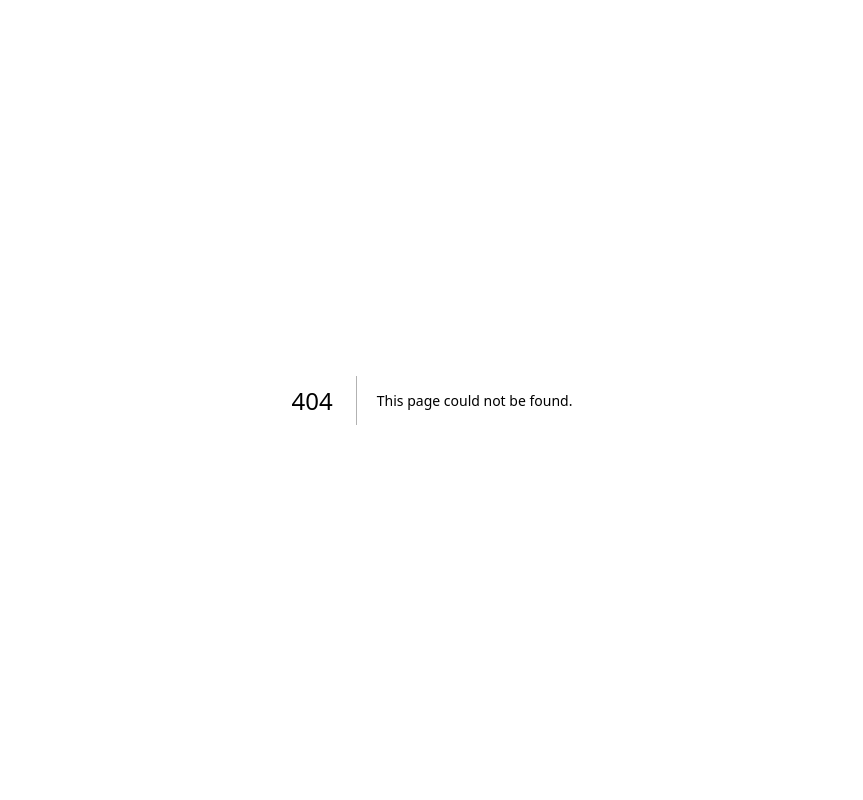
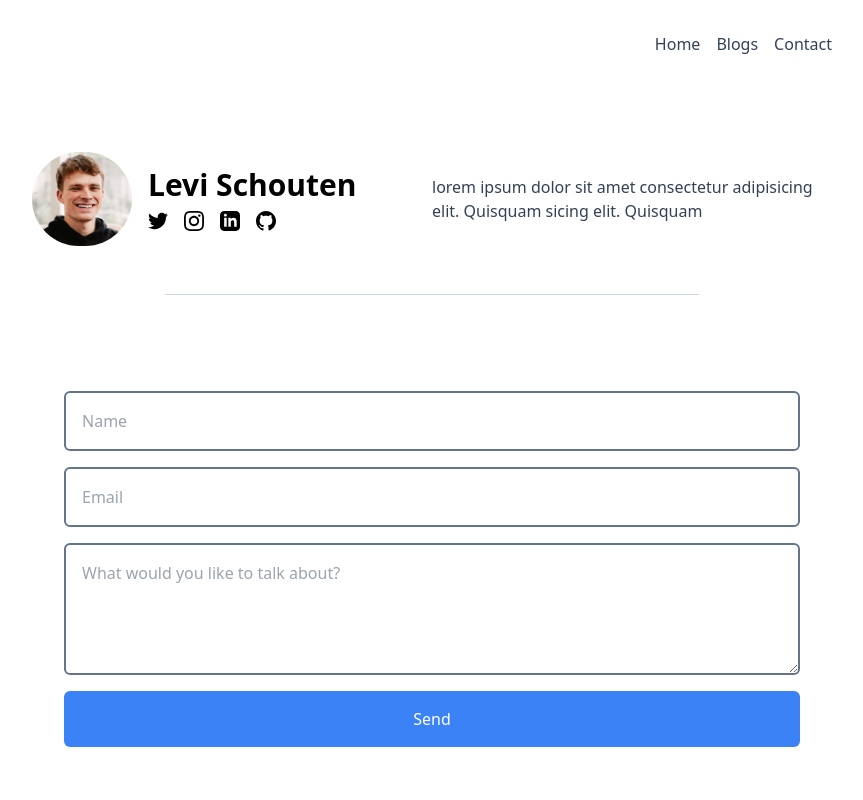
Before and after one commit to levischouten/levischouten-net, a Next.js app: page /contact in a window 1280 px wide. Before the commit this address had no page. Shown: the top 800 px of the page, without its empty margins (208-1071 px from the left). Built offline with nearby package versions, Linux system fonts and the light colour scheme.

Commit message:
Added non functional contact form

```diff
--- a/src/components/footer.tsx
+++ b/src/components/footer.tsx
@@ -1,24 +1,32 @@
 import Link from "next/link";
 import { motion } from "framer-motion";
 
-export default function Footer() {
+type Props = {
+  showContact: boolean;
+};
+
+export default function Footer(props: Props) {
+  const { showContact } = props;
+
   return (
     <footer className="grid grid-cols-1 gap-4">
       <motion.div
         whileInView={{ opacity: 1 }}
         initial={{ opacity: 0 }}
-        transition={{ duration: 1 }}
+        transition={{ duration: 0.5 }}
         className="grid grid-cols-1 gap-16"
       >
+        {showContact && (
           <div className="grid grid-cols-1 mx-auto max-w-sm gap-4">
             <p className="text-center text-lg font-medium">
-            Mollit incididunt ex proident amet velit fugiat magna occaecat et id
-            aliquip.
+              Mollit incididunt ex proident amet velit fugiat magna occaecat et
+              id aliquip.
             </p>
             <button className="px-4 py-2 rounded-sm mx-auto text-white bg-blue-500">
               Contact me
             </button>
           </div>
+        )}
         <div className="grid grid-rows-2 grid-flow-col gap-x-8 m-auto">
           <Link href="resources">Resources</Link>
           <Link href="tools">Tools</Link>
--- /dev/null
+++ b/src/pages/contact/index.tsx
@@ -0,0 +1,47 @@
+import Layout from "@/components/layout";
+import { motion } from "framer-motion";
+
+export default function Contact() {
+  return (
+    <Layout title="Contact" showBanner>
+      <motion.form
+        animate={{ opacity: 1 }}
+        initial={{ opacity: 0 }}
+        transition={{ duration: 0.5 }}
+        className="grid grid-cols-1 gap-4 p-8"
+      >
+        <input
+          className="border-slate-500 border-2 p-4 rounded-md"
+          type="text"
+          id="name"
+          name="name"
+          placeholder="Name"
+        />
+
+        <input
+          className="border-slate-500 border-2 p-4 rounded-md"
+          type="email"
+          id="email"
+          name="email"
+          placeholder="Email"
+        />
+
+        <textarea
+          className="border-slate-500 border-2 p-4 rounded-md"
+          id="message"
+          name="message"
+          placeholder="What would you like to talk about?"
+          rows={4}
+        />
+
+        <button
+          className="px-8 py-4 bg-blue-500 text-white rounded-md"
+          type="submit"
+          onClick={(e) => e.preventDefault()}
+        >
+          Send
+        </button>
+      </motion.form>
+    </Layout>
+  );
+}
```
Lines whose indentation alone changed are shown as unchanged.
